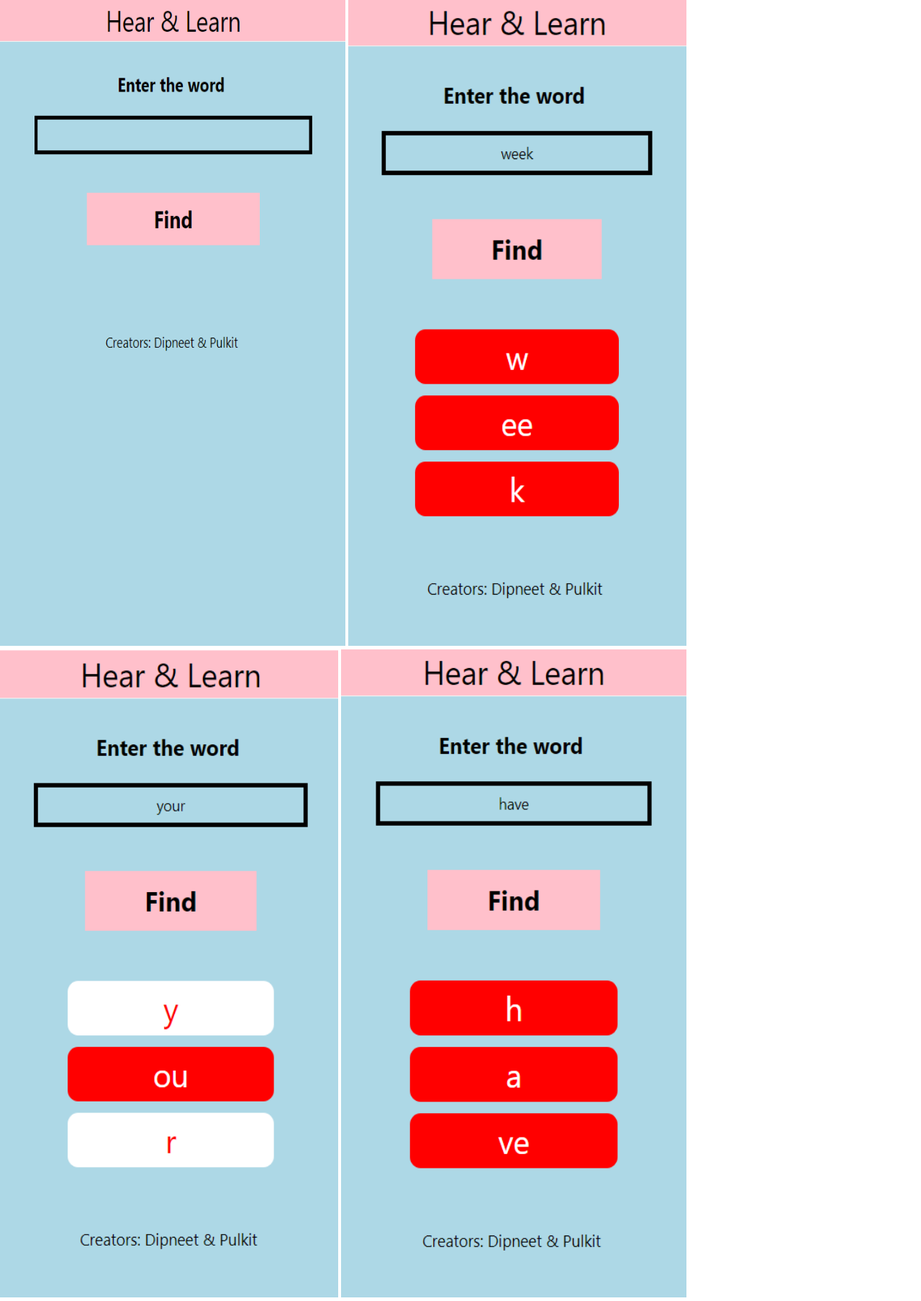
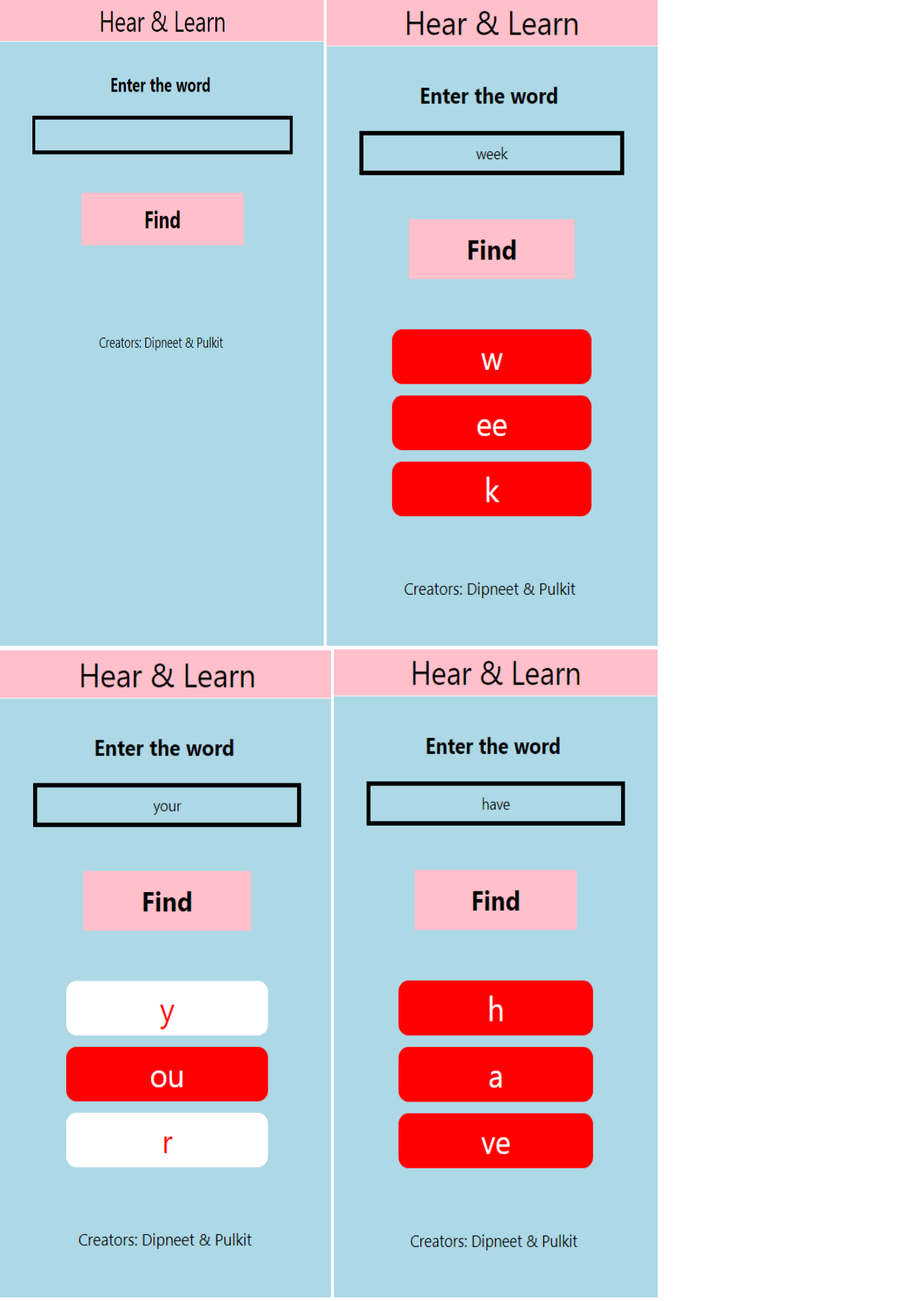
Before and after one commit to DIPNEET/WEB_LHL, a plain HTML site: page embedding.html in a window 1280 px wide. Shown: the part 64-1871 px from the top of the page at 72% size. Drawn offline with nearby package versions, Linux system fonts and the light colour scheme.

Commit message:
Update embedding.html

```diff
--- a/embedding.html
+++ b/embedding.html
@@ -23,10 +23,10 @@
 
 <body class="force-no-scroll">
   <div class="menu-container"></div>
-  <Img src="img/lhl1.png"  width=480 height=900/>
-  <Img src="img/lhl2.png" width=470 height=900/>
-  <Img src="img/lhl4.png" width=470 height=900/>
-  <Img src="img/lhl3.png" width=480 height=900/>
+  <Img src="img/lhl1.png"  width=450 height=900/>
+  <Img src="img/lhl2.png" width=460 height=900/>
+  <Img src="img/lhl4.png" width=460 height=900/>
+  <Img src="img/lhl3.png" width=450 height=900/>
 </body>
 
 </html>
```
